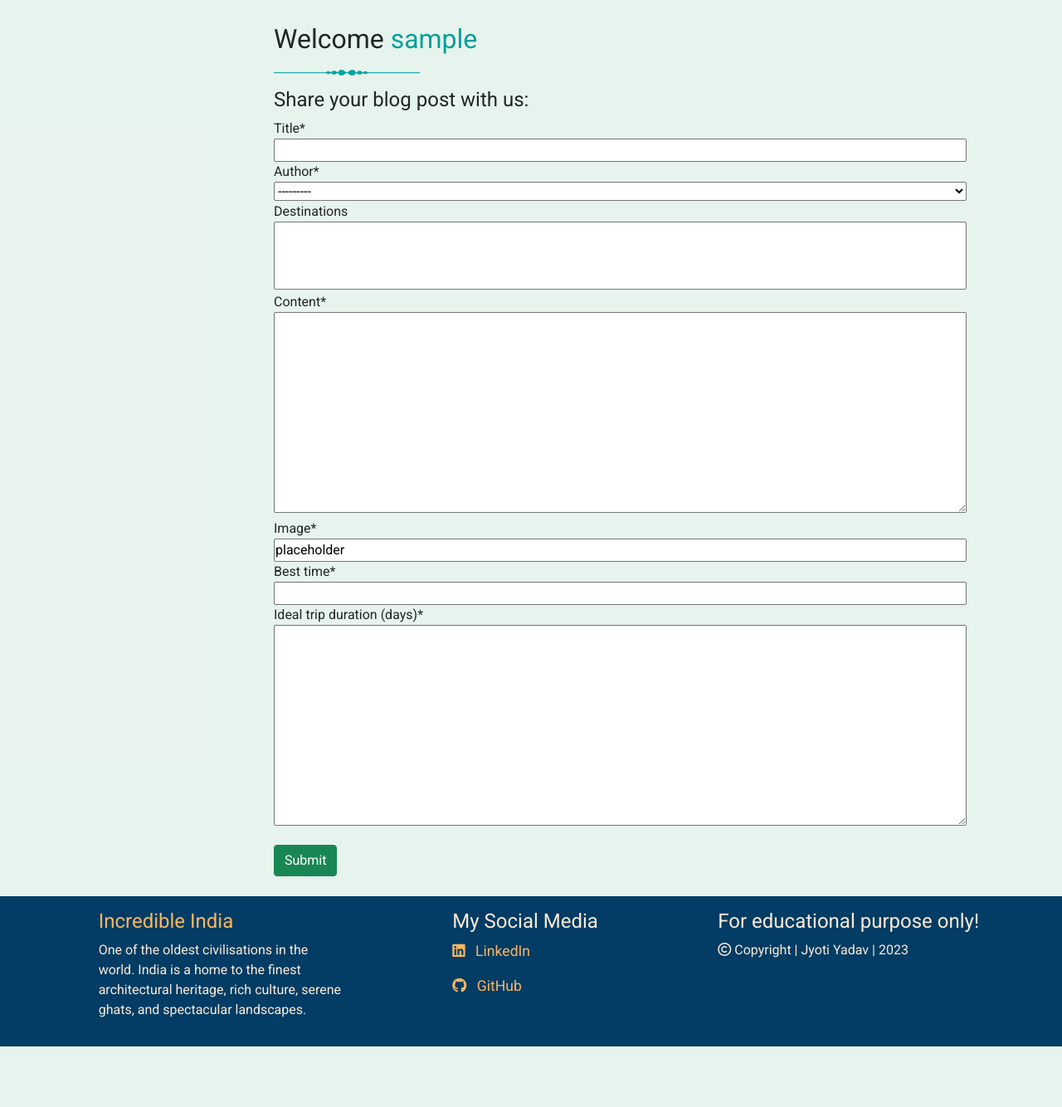
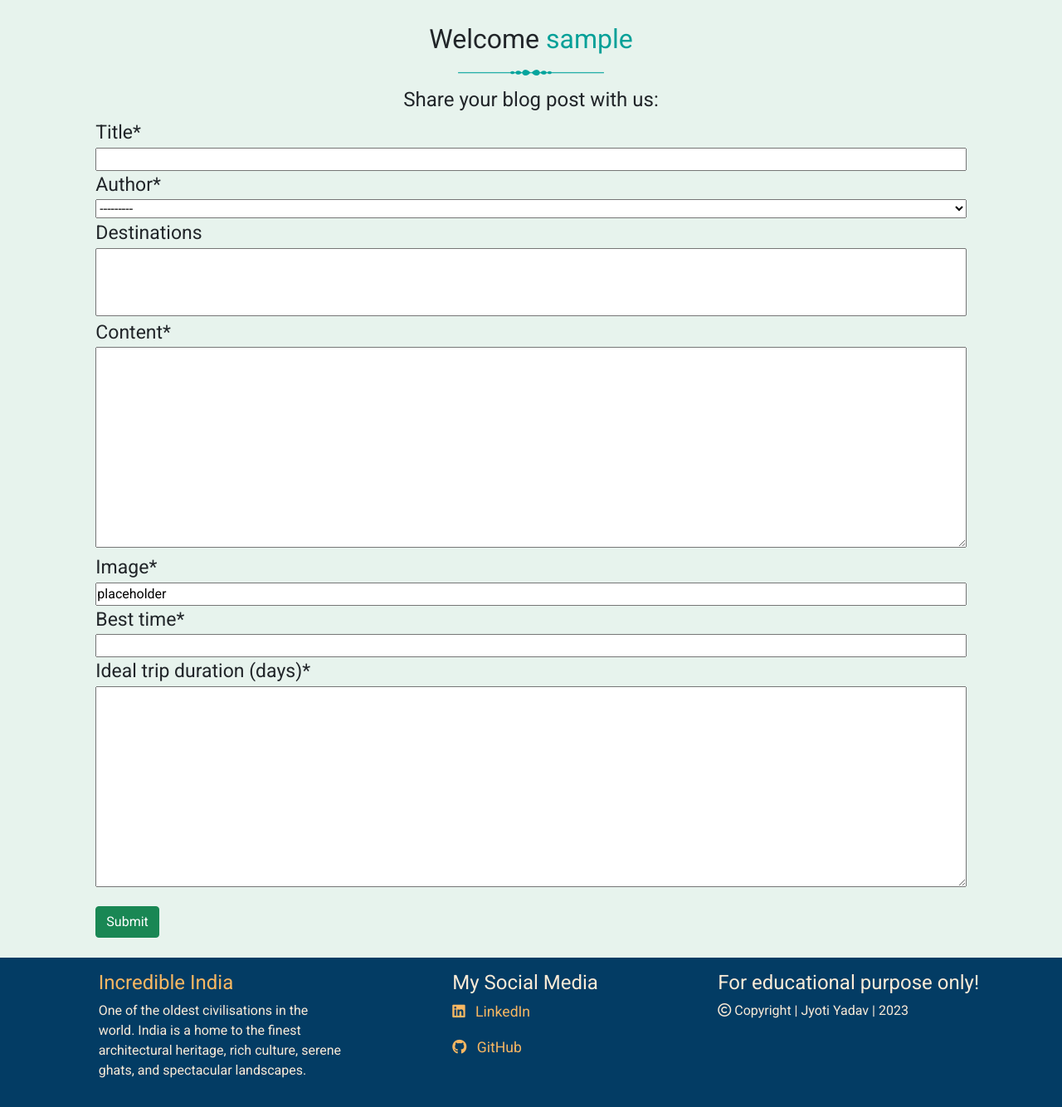
Before and after one commit to jyotiyadav2508/Blog_Website_PP4, a Django app: page /add_post in a window 1280 px wide. Shown: the part 101-1435 px from the top of the page at 83% size. Before the commit the page ends 1362 px from the top, so only its background shows below. Run offline with Django 3.2, Linux system fonts and the light colour scheme; the visitor is signed in with stand-in values (Sample User, id 1); data comes from the database, SQL or seed files in the repository; data that the repository does not hold is empty; some libraries are stand-ins or nearby versions.

```diff
--- a/blog/urls.py
+++ b/blog/urls.py
@@ -10,9 +10,6 @@ urlpatterns = [
     path('user_post_list/', views.UserPostList.as_view(), name='user-post-list'),   # noqa: E501
     path("search", views.search, name='search'),
     path('destinations_post/<str:des>', views.destinations_view, name='destinations-post'),   # noqa: E501
-    # path('edit_comment/<int:pk>', views.EditComment.as_view(), name='edit_comment'),   # noqa: E501
-    # path('delete_comment/<int:comment_id>', views.delete_comment, name='delete_comment'),  # noqa: E501
-    # path('<slug:slug>/', views.PostDetail.as_view(), name='post_detail'),
     path('like/<slug:slug>/', views.PostLike.as_view(), name='post_like'),
     path('update_post/<slug:slug>/', views.update_post, name='update-post'),
     path('delete_post/<slug:slug>/', views.DeletePost.as_view(), name='delete-post'),  # noqa: E501
--- a/incredible_india/settings.py
+++ b/incredible_india/settings.py
@@ -29,9 +29,9 @@ TEMPLATES_DIR = os.path.join(BASE_DIR, 'templates')
 SECRET_KEY = os.environ.get('SECRET_KEY')
 
 # SECURITY WARNING: don't run with debug turned on in production!
-DEBUG = True
+DEBUG = False
 
-# X_FRAME_OPTIONS = 'SAMEORIGIN'
+X_FRAME_OPTIONS = 'SAMEORIGIN'
 
 ALLOWED_HOSTS = ['incredible-india.herokuapp.com', 'localhost']
 
--- a/static/css/style.css
+++ b/static/css/style.css
@@ -172,6 +172,10 @@ ul {
     min-width: -webkit-fill-available;
 }
 
+.control-group label {
+    font-size: 23px;
+}
+
 
 
 /* Media queries for different screen size*/
--- a/templates/add_post.html
+++ b/templates/add_post.html
@@ -6,10 +6,11 @@
 {% if user.is_authenticated %}
 <div class="container-fluid p-2 bg-success text-dark bg-opacity-10" id="add-post">
     <div class="row justify-content-center">
-        <div class="col-sm-8 mt-1 offset-md-2">
-            <h2 class="mt-3">Welcome <span>{{ user }}</span></h2>
-            <img src="{% static 'images/decorated-line.png' %}" alt="line decoraction">
-            <h4 class="mt-2">Share your blog post with us: </h4>
+        <div class="col-sm-10 mt-1">
+            <h2 class="mt-3 text-center">Welcome <span>{{ user }}</span></h2>
+            <div class="text-center">
+                <img src="{% static 'images/decorated-line.png' %}" alt="line decoraction"></div>
+            <h4 class="mt-2 text-center">Share your blog post with us: </h4>
             {% if submitted %}
             <!-- success alert -->
             <h2>Your post has submitted successfully. Thanks you for contributing!</h2>
--- a/templates/base.html
+++ b/templates/base.html
@@ -101,19 +101,19 @@
     <footer>
         <div class="container-fluid">
             <div class="row py-3">
-                <div class="col-md-3 offset-1">
+                <div class="col-md-3 offset-md-1">
                     <a href="{% url 'home' %}">
                         <h4>Incredible India</h4>
                     </a>
                     <p class="footer-text">One of the oldest civilisations in the world. India is a home to the finest architectural heritage, rich culture, serene ghats, and spectacular landscapes.
                     </p>
                 </div>
-                <div class="col-md-3 offset-1">
+                <div class="col-md-3 offset-md-1">
                     <h4>My Social Media</h4>
                     <p><a href="https://www.linkedin.com/in/jyotiyadav2508/" target="_blank" rel="noopener" aria-label="Go to my linkedin"><i class="fa-brands fa-linkedin me-2"></i><span> LinkedIn</span></a></p>
                     <p><a href="https://github.com/jyotiyadav2508" target="_blank" rel="noopener" aria-label="Go to my github"><i class="fa-brands fa-github me-2"></i><span> GitHub</span></a> </p>
                 </div>
-                <div class="col-md-4">
+                <div class="col-md-4 ">
                     <h4>For educational purpose only!</h4>
                     <p><i class="far fa-copyright"></i> Copyright | Jyoti Yadav | <span id="year">2023</span></p>
                 </div>
```
Also changed, not shown: blog/admin.py (+0 -14 lines), blog/forms.py (+0 -16 lines), blog/models.py (+0 -26 lines), blog/views.py (+0 -22 lines), comment/views.py (+0 -75 lines), templates/update_post.html (+5 -4 lines).
